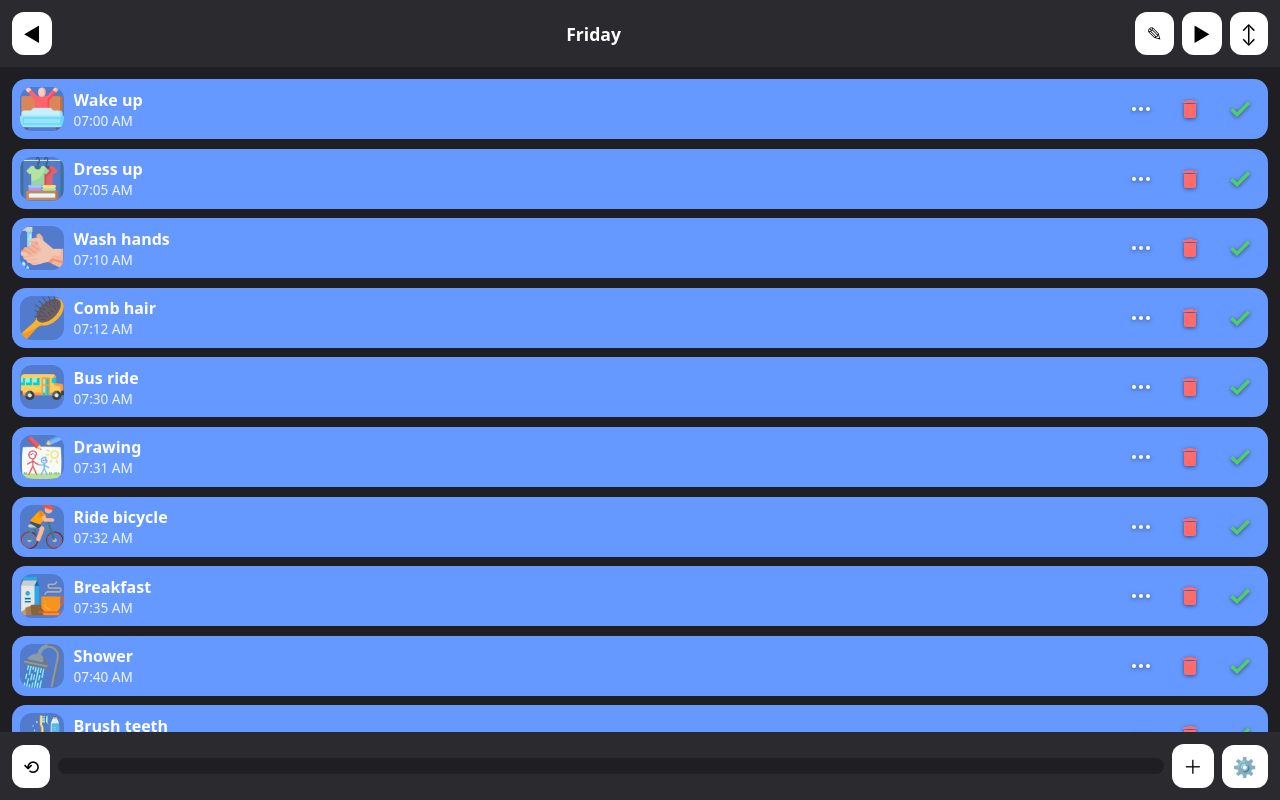
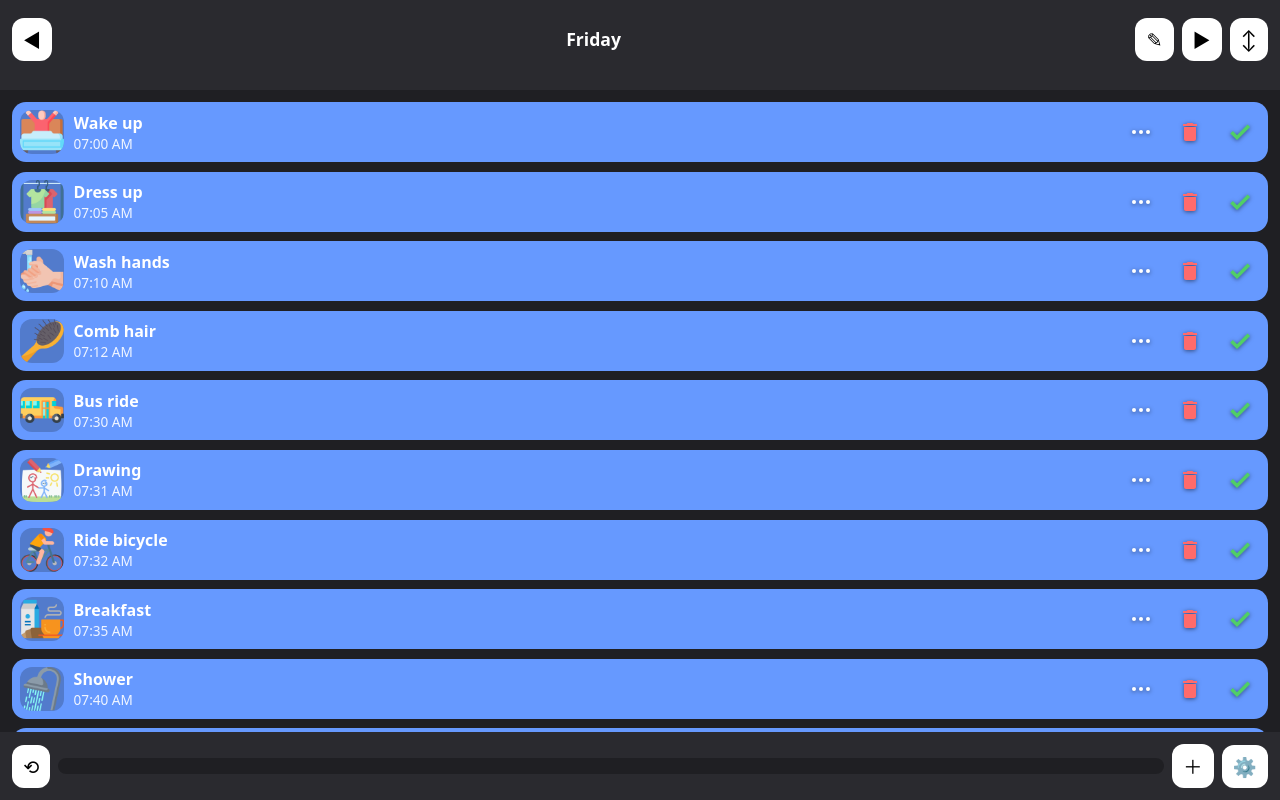
Before and after one commit to myraj10/myraj10.github.io, a plain HTML site: page index.html in a window 1280 px wide. Drawn offline with nearby package versions, Linux system fonts and the light colour scheme.

Commit message:
Update index.html

```diff
--- a/index.html
+++ b/index.html
@@ -3,7 +3,7 @@
 <head>
   <meta charset="utf-8"/>
   <meta name="viewport" content="width=device-width, initial-scale=1, user-scalable=no"/>
-  <meta name="theme-color" content="#4CAF50">
+  <meta name="theme-color" content="#ADD8E6">
   <title>Visual Scheduler</title>
   <!-- PWA Manifest Link -->
   <link rel="manifest" href="manifest.json">
@@ -39,7 +39,12 @@
       flex-shrink: 0;
       z-index: 10;
     }
-    header { top: 0; }
+    header { top: 0;
+      /* This pushes the content down away from the status bar */
+      padding-top: env(safe-area-inset-top, 30px);
+      /* This makes the bar tall enough so the buttons don't look cramped */
+      min-height: 90px; }
+
     footer { bottom: 0; }
     h1 {
       flex: 1;
```
